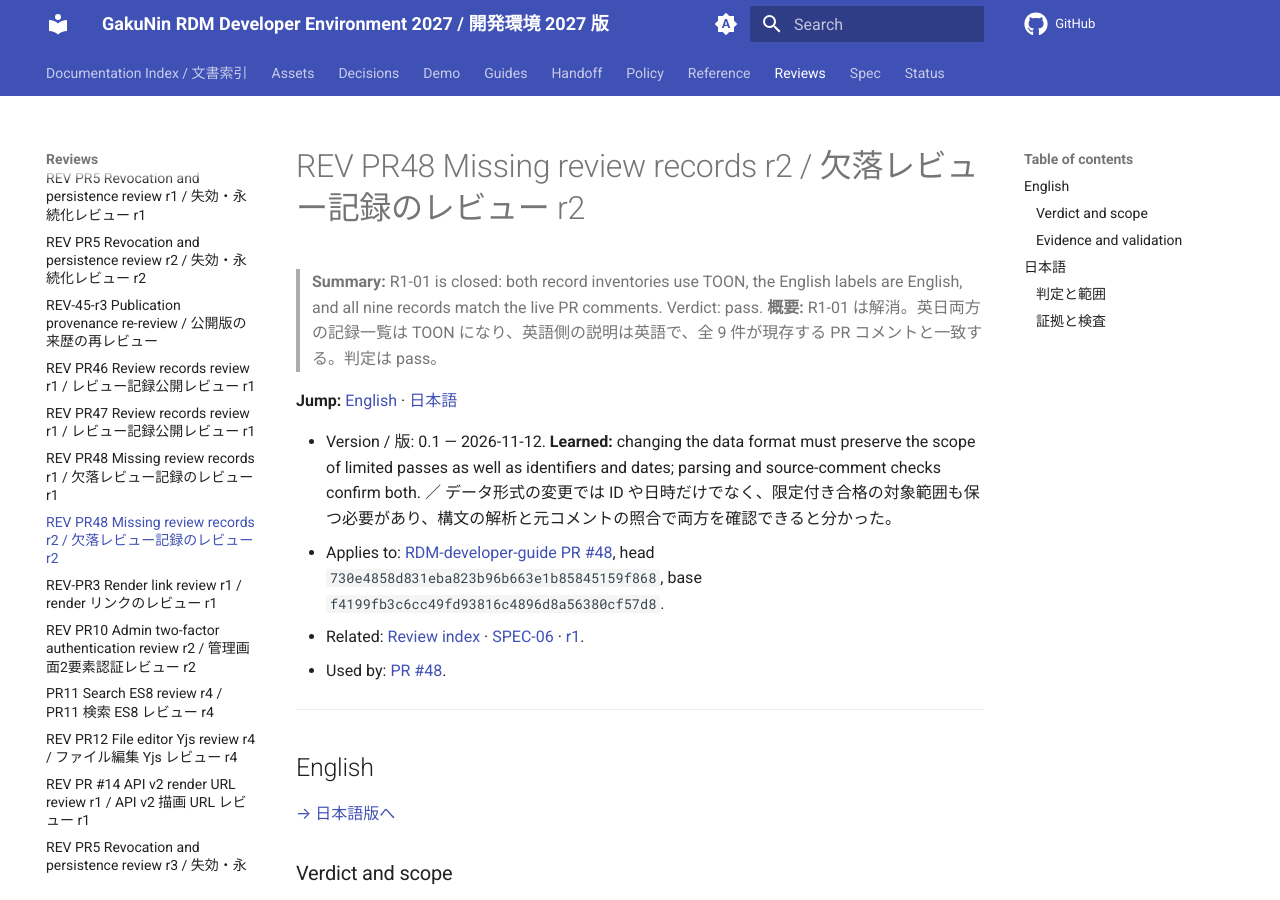
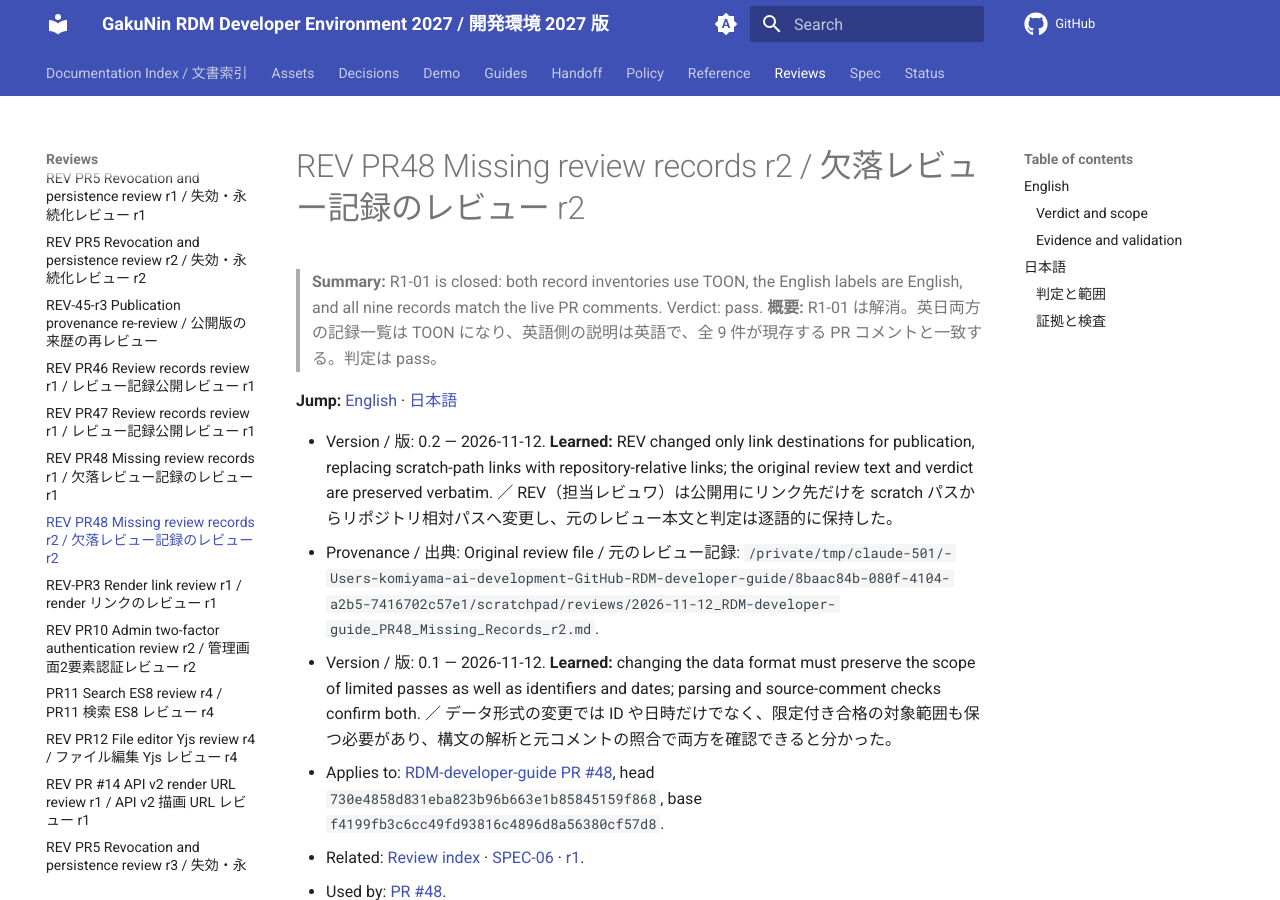
Before and after one commit to RCOSDP/RDM-developer-guide, an MkDocs documentation site: the page built from docs/reviews/2026-11-12_RDM-developer-guide_PR48_Missing_Records_r2.md, in a window 1280 px wide and 900 px high. Built offline with MkDocs 1.6.1 and Material for MkDocs 9.7.7, drawn with Linux system fonts in a browser that asks for light colours; a script that is not in the unit is left out; comment, search, counter and statistics services are not loaded.

Commit message:
docs(review): PR #48 のレビュー記録 r1・r2 を REV 発行の公開版 0.2 に置き換える
前のコミットの記録は作業用のコピー先へのリンクを含み、docs_check が失敗した。REV（担当レビュワ）が自ら、リンクだけを直した公開用の版 0.2 を発行したので、原文どおり収録する。

Co-Authored-By: Claude Sonnet 5.5 <noreply@anthropic.com>
Claude-Session: https://claude.ai/code/session_01BW1YQk71jLXY2FaSzMnnYJ

```diff
--- a/docs/reviews/2026-11-12_RDM-developer-guide_PR48_Missing_Records_r2.md
+++ b/docs/reviews/2026-11-12_RDM-developer-guide_PR48_Missing_Records_r2.md
@@ -5,9 +5,11 @@
 
 **Jump:** [English](#english) · [日本語](#japanese)
 
+- Version / 版: 0.2 — 2026-11-12. **Learned:** REV changed only link destinations for publication, replacing scratch-path links with repository-relative links; the original review text and verdict are preserved verbatim. ／ REV（担当レビュワ）は公開用にリンク先だけを scratch パスからリポジトリ相対パスへ変更し、元のレビュー本文と判定は逐語的に保持した。
+- Provenance / 出典: Original review file / 元のレビュー記録: `/private/tmp/claude-501/-Users-komiyama-ai-development-GitHub-RDM-developer-guide/8baac84b-080f-4104-a2b5-7416702c57e1/scratchpad/reviews/2026-11-12_RDM-developer-guide_PR48_Missing_Records_r2.md`.
 - Version / 版: 0.1 — 2026-11-12. **Learned:** changing the data format must preserve the scope of limited passes as well as identifiers and dates; parsing and source-comment checks confirm both. ／ データ形式の変更では ID や日時だけでなく、限定付き合格の対象範囲も保つ必要があり、構文の解析と元コメントの照合で両方を確認できると分かった。
 - Applies to: [RDM-developer-guide PR #48](https://github.com/RCOSDP/RDM-developer-guide/pull/48), head `730e4858d831eba823b96b663e1b85845159f868`, base `f4199fb3c6cc49fd93816c4896d8a56380cf57d8`.
-- Related: [Review index](../pr48-rev-r2/docs/reviews/README.md) · [SPEC-06](../pr48-rev-r2/docs/spec/06_documentation_conventions.md) · [r1](2026-11-12_RDM-developer-guide_PR48_Missing_Records_r1.md).
+- Related: [Review index](README.md) · [SPEC-06](../spec/06_documentation_conventions.md) · [r1](2026-11-12_RDM-developer-guide_PR48_Missing_Records_r1.md).
 - Used by: [PR #48](https://github.com/RCOSDP/RDM-developer-guide/pull/48).
 
 ---
```
Also changed, not shown: docs/reviews/2026-11-12_RDM-developer-guide_PR48_Missing_Records_r1.md (+3 -1 lines).
